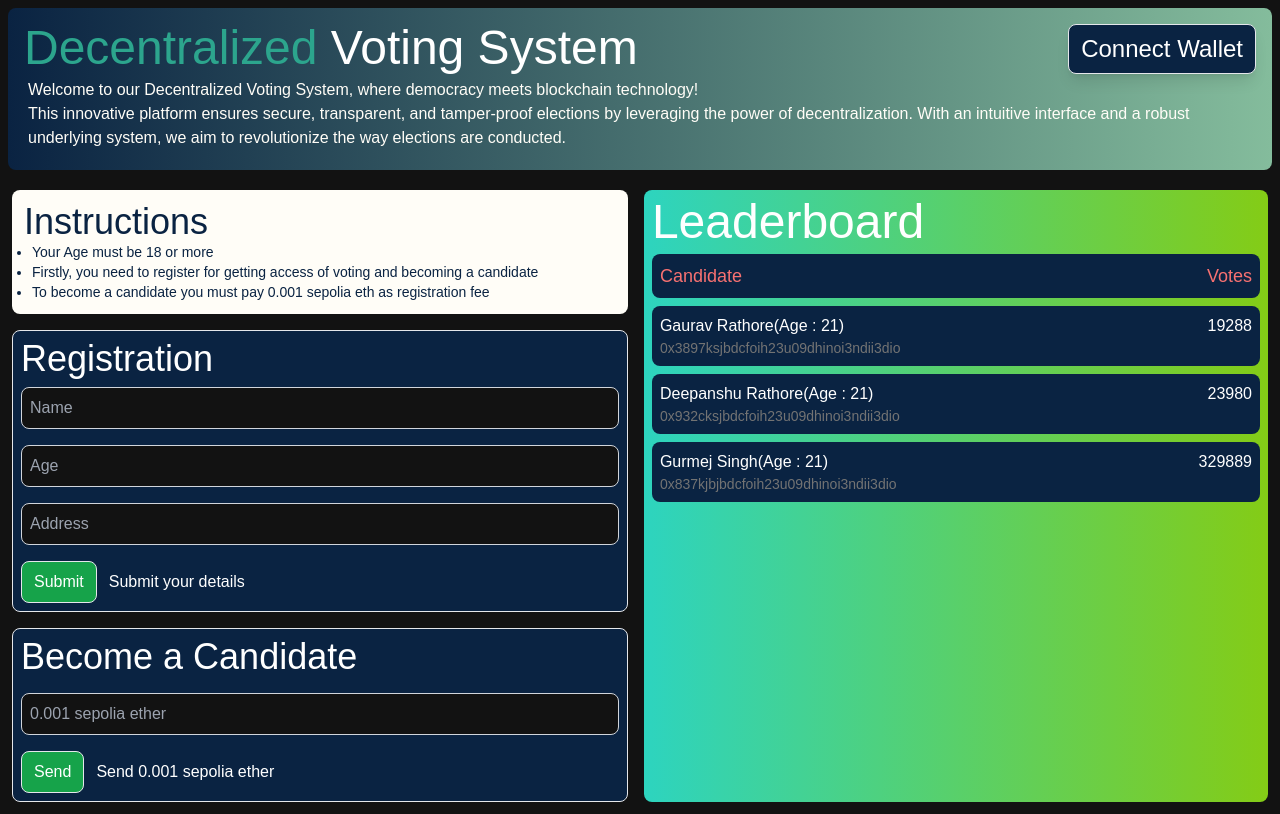
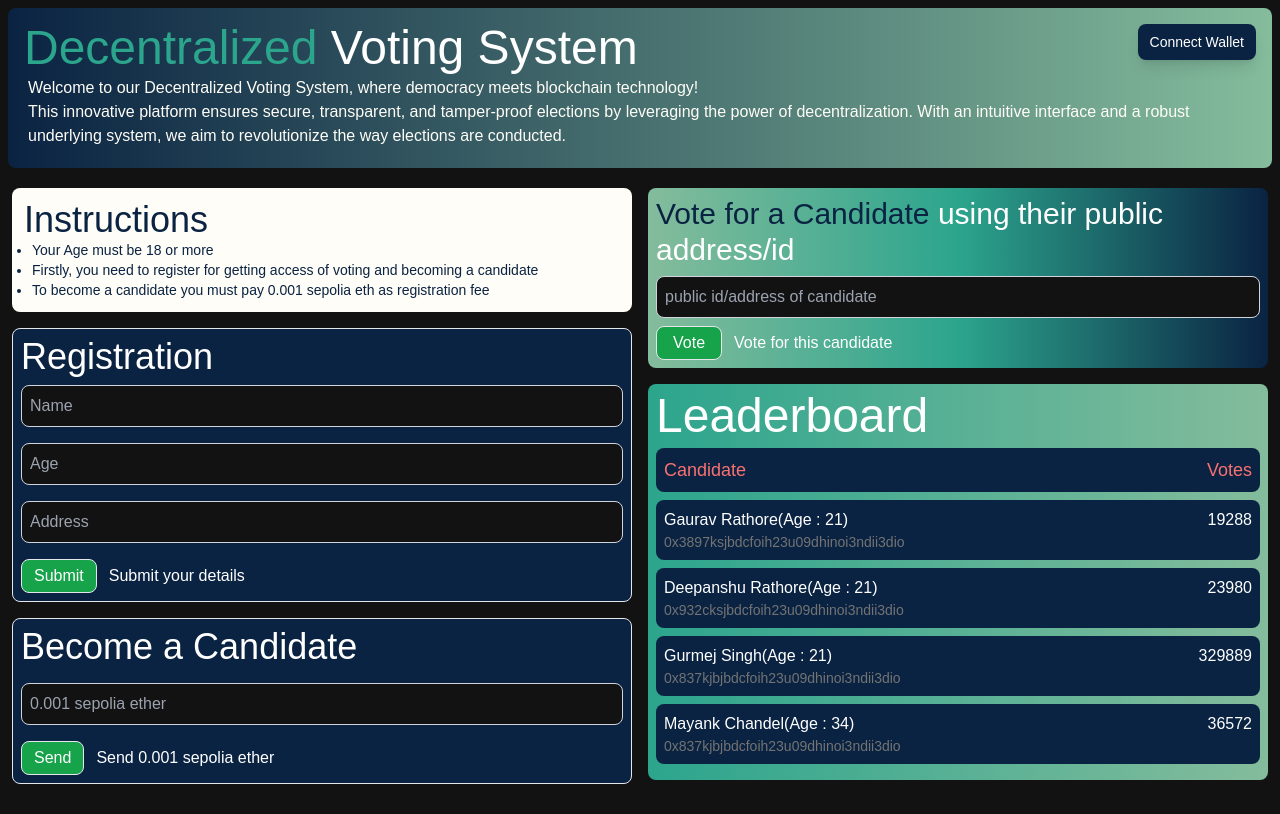
Before and after one commit to GauravRathore11/D-voting-system, a React (Vite) app: page / in a window 1280 px wide. Built offline with nearby package versions, Linux system fonts and the light colour scheme.

Commit message:
Adding voting section

```diff
--- a/package.json
+++ b/package.json
@@ -10,8 +10,10 @@
     "preview": "vite preview"
   },
   "dependencies": {
+    "ethers": "^6.13.5",
     "react": "^18.3.1",
-    "react-dom": "^18.3.1"
+    "react-dom": "^18.3.1",
+    "react-icons": "^5.4.0"
   },
   "devDependencies": {
     "@eslint/js": "^9.17.0",
--- a/src/App.jsx
+++ b/src/App.jsx
@@ -4,6 +4,7 @@ import RegistrationSection from './componants/RegistrationSection';
 import Instructions from './componants/Instructions';
 import Leaderboard from './componants/Leaderboard';
 import BecomeCandidate from './componants/BecomeCandidate';
+import VotingSection from './componants/VotingSection';
 
 function App() {
   return (
@@ -15,7 +16,12 @@ function App() {
           <RegistrationSection />
           <BecomeCandidate />
         </div>
-        <Leaderboard />
+
+        <div className="w-full space-y-4">
+          <VotingSection />
+          <Leaderboard />
+        </div>
+
       </div>
 
     </>
--- a/src/componants/BecomeCandidate.jsx
+++ b/src/componants/BecomeCandidate.jsx
@@ -10,7 +10,7 @@ const BecomeCandidate = () => {
             <h1 className='text-2xl sm:text-3xl lg:text-4xl'>Become a Candidate</h1>
             <input type="number" placeholder='0.001 sepolia ether' className={inputStyle} />
             <div className='flex justify-start items-center space-x-3'>
-                <button className='px-3 py-2 bg-green-600 rounded-lg border hover:bg-green-900'>Send</button>
+                <button className='px-3 py-1 bg-green-600 rounded-lg border hover:bg-green-900'>Send</button>
                 <p>{becomeCandidateUpdate}</p>
             </div>
         </div>
--- a/src/componants/Header.jsx
+++ b/src/componants/Header.jsx
@@ -9,7 +9,7 @@ const Header = () => {
           <span className='text-semibold text-1xl sm:text-4xl lg:text-5xl'>
              <span className='text-semibold text-1xl sm:text-4xl lg:text-5xl bg-nav2-color text-transparent bg-clip-text'>Decentralized {" "}</span>
              Voting System</span>
-          <a href="#" className='py-2 px-3 bg-button1-color rounded-lg shadow-lg text-sm sm:text-1/2xl border lg:text-2xl hover:bg-green-900'>Connect Wallet</a>
+          <a href="#" className='h-fit py-2 px-3 bg-button1-color rounded-lg shadow-lg text-sm hover:bg-green-900'>Connect Wallet</a>
         </div>
 
         <div className='p-1'>
--- a/src/componants/Instructions.jsx
+++ b/src/componants/Instructions.jsx
@@ -1,5 +1,4 @@
 import React from 'react'
-import voting from '../assets/voting.png'
 import { userInstructions } from '../constants/util'
 
 const Instructions = () => {
--- a/src/componants/Leaderboard.jsx
+++ b/src/componants/Leaderboard.jsx
@@ -3,7 +3,7 @@ import { Candidates } from '../constants/util'
 
 const Leaderboard = () => {
   return (
-    <div className='bg-gradient-to-r from-teal-400 to-lime-500 w-full rounded-lg p-2'>
+    <div className='bg-gradient-to-r from-nav2-color to-nav1-color w-full rounded-lg p-2'>
         <h1 className='text-2xl sm:block sm:text-4xl lg:text-5xl mb-2'>Leaderboard</h1>
         <div className='bg-button1-color rounded-lg p-2 mb-2 flex justify-between text-lg text-red-400'>
             <h1>Candidate</h1>
--- a/src/componants/RegistrationSection.jsx
+++ b/src/componants/RegistrationSection.jsx
@@ -14,7 +14,7 @@ const RegistrationSection = () => {
               <input type="number" placeholder='Age' className={inputStyle} />
               <input type="text" placeholder='Address' className={inputStyle} />
               <div className='flex justify-start items-center space-x-3'>
-                <button className='px-3 py-2 bg-green-600 rounded-lg border hover:bg-green-900'>Submit</button>
+                <button className='px-3 py-1 bg-green-600 rounded-lg border hover:bg-green-900'>Submit</button>
                 <p>{registrationUpdate}</p>
               </div>
             </div>
--- /dev/null
+++ b/src/componants/VotingSection.jsx
@@ -0,0 +1,31 @@
+import React, { useState } from 'react'
+
+const inputStyle = "border border-gray-300 rounded-lg p-2 w-full focus:outline-none focus:ring-2 focus:ring-blue-500";
+
+const VotingSection = () => {
+
+  const [voteUpdate, setVoteUpdate] = useState("Vote for this candidate");
+
+  return (
+    <div className='w-full'>
+      <div className='space-y-2 p-2 bg-gradient-to-r from-nav1-color via-nav2-color to-button1-color rounded-lg'>
+        <h1 className='text-1xl sm:text-2xl lg:text-3xl '>
+          <span className='text-button1-color'>
+            Vote for a Candidate {" "}
+          </span>
+          using their public address/id
+        </h1>
+
+        <input type="text" placeholder='public id/address of candidate' className={inputStyle} />
+
+        <div className='flex justify-start items-center space-x-3'>
+            <button className='px-4 py-1 bg-green-600 rounded-lg border hover:bg-green-900'>Vote</button>
+            <p>{voteUpdate}</p>
+        </div>
+
+      </div>
+    </div>
+  )
+}
+
+export default VotingSection
--- a/src/constants/util.jsx
+++ b/src/constants/util.jsx
@@ -23,4 +23,10 @@ export const Candidates = [
         address : "0x837kjbjbdcfoih23u09dhinoi3ndii3dio",
         votes : 329889
     },
+    {
+        name : "Mayank Chandel",
+        age : 34,
+        address : "0x837kjbjbdcfoih23u09dhinoi3ndii3dio",
+        votes : 36572
+    },
 ]
```
Also changed, not shown: src/assets/voting.png (deleted), 1 other file (tests, documents, lock files or other folders).
